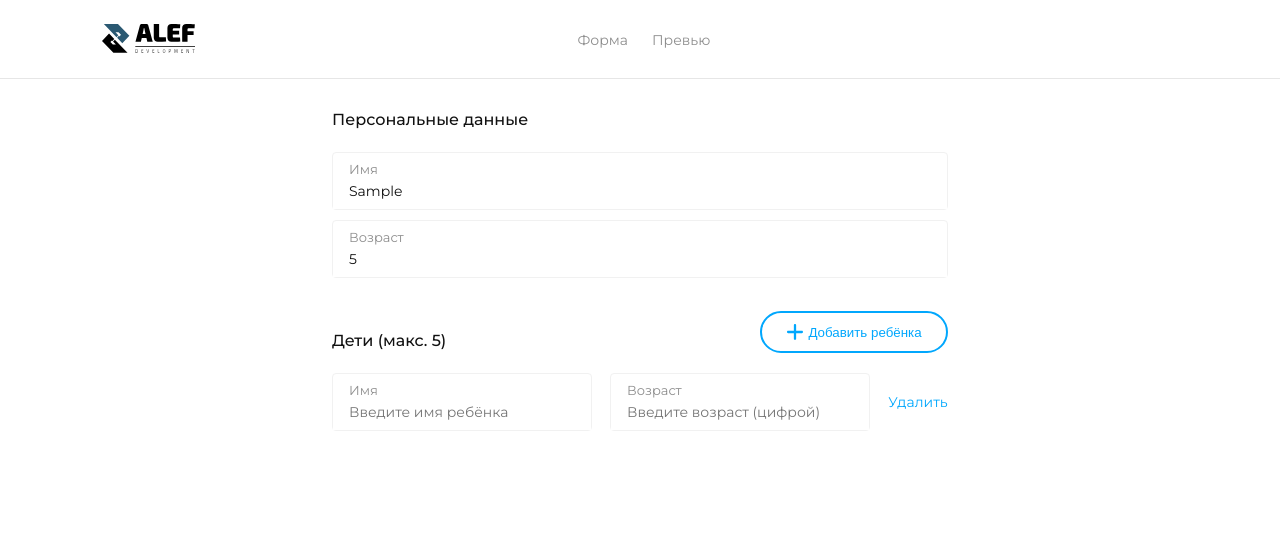
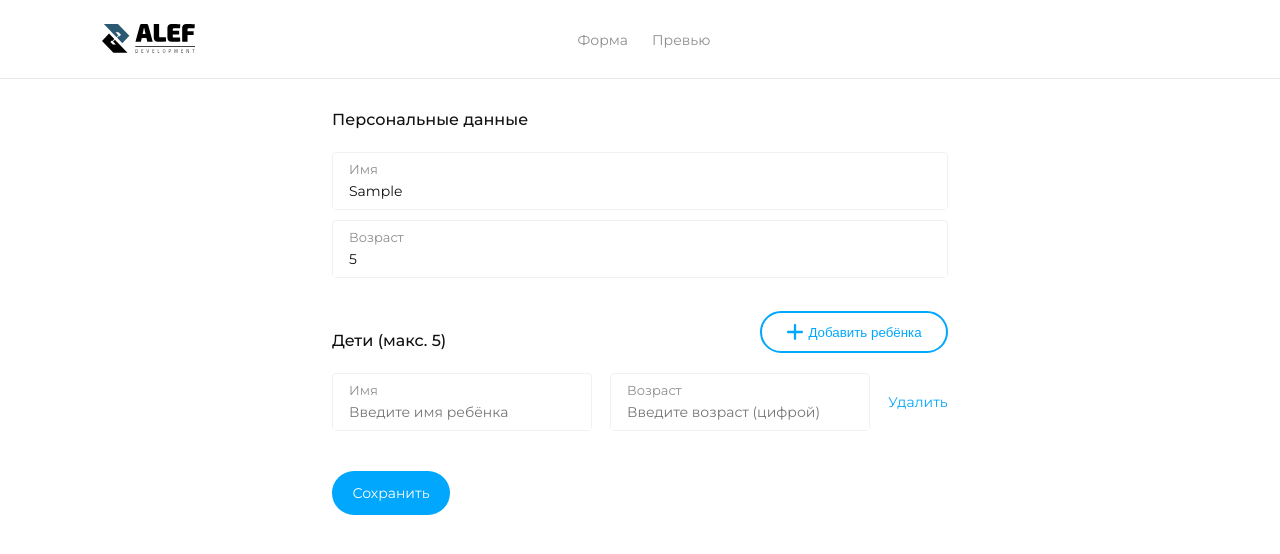
Before and after one commit to Yargo54/inform_about_me, a React (Create React App) app in the folder inform_about_me/: page /form in a window 1280 px wide. Both pictures are taken after typing "Sample", "5" into the empty fields and a click on the button "Добавить ребёнка". Shown: the top 554 px of the page. Built offline with nearby package versions, Linux system fonts and the light colour scheme.

Commit message:
decomposition and save button

```diff
--- /dev/null
+++ b/inform_about_me/src/components/AboutChild.jsx
@@ -0,0 +1,27 @@
+import React from "react";
+import style from "../styles/AboutChild.module.css"
+import Input from "../components/Input";
+import Button from "../components/Button";
+
+function AboutChild({ remove, childrenArray }) {
+    return(
+        <>
+            <div className={style.child__text}>Дети (макс. 5)</div>
+            <form className={style.formChildInform}>
+                {childrenArray.map(child =>
+                    <>
+                        <label className={style.labelChildInform}>
+                            <Input title="Имя" type="text" placeholder="Введите имя ребёнка"/>
+                        </label>
+                        <label className={style.labelChildInform}>
+                            <Input title="Возраст" type="number" placeholder="Введите возраст (цифрой)"/>
+                        </label>
+                        <Button text="Удалить" typeButton="Delete" remove={remove} child={child}/>
+                    </>
+                )}
+            </form>
+        </>
+    )
+}
+
+export default AboutChild;
--- /dev/null
+++ b/inform_about_me/src/components/AboutMe.jsx
@@ -0,0 +1,19 @@
+import React from "react";
+import style from "../styles/AboutMe.module.css"
+import Input from "../components/Input";
+
+function AboutMe() {
+    return(
+        <form className={style.formPersInform}>
+            <div className={style.spanPersInform}>Персональные данные</div>
+            <label className={style.labelPersInform}>
+                <Input title="Имя" type="text" placeholder="Введите здесь ваше имя"/>
+            </label>
+            <label className={style.labelPersInform}>
+                <Input title="Возраст" type="number" placeholder="Введите здесь ваш возраст (цифрой)"/>
+            </label>
+        </form>
+    )
+}
+
+export default AboutMe;
--- a/inform_about_me/src/components/Button.js
+++ b/inform_about_me/src/components/Button.js
@@ -23,7 +23,16 @@ function Button({ text, typeButton, add, remove, child }){
                     type="button"
                     onClick={() => remove(child)}
                 >
-                    Удалить
+                    {text}
+                </button>
+            )
+        case "Save":
+            return(
+                <button
+                    className={style.buttonSave}
+                    type="button"
+                >
+                    {text}
                 </button>
             )
     }
--- a/inform_about_me/src/pages/Form.js
+++ b/inform_about_me/src/pages/Form.js
@@ -2,6 +2,8 @@ import React, { useState } from "react";
 import style from "../styles/Form.module.css";
 import Input from "../components/Input";
 import Button from "../components/Button";
+import AboutMe from "../components/AboutMe";
+import AboutChild from "../components/AboutChild";
 
 function Form() {
 
@@ -23,59 +25,19 @@ function Form() {
     }
 
     return(
-        <div className={style.personalInform}>
-            <form className={style.formPersInform}>
-                <div className={style.spanPersInform}>Персональные данные</div>
-                <label className={style.labelPersInform}>
-                    <Input title="Имя" type="text" placeholder="Введите здесь ваше имя"/>
-                </label>
-                <label className={style.labelPersInform}>
-                    <Input title="Возраст" type="number" placeholder="Введите здесь ваш возраст (цифрой)"/>
-                </label>
-            </form>
+        <div className={style.mainForm}>
+            <AboutMe />
             <Button text="Добавить ребёнка" typeButton="Add" add={addChildren}/>
-            <div className={style.child__text}>Дети (макс. 5)</div>
-            <form className={style.formChildInform}>
-                {childrenArray.map(child =>
-                    <>
-                        <label className={style.labelChildInform}>
-                            <Input title="Имя" type="text" placeholder="Введите имя ребёнка"/>
-                        </label>
-                        <label className={style.labelChildInform}>
-                            <Input title="Возраст" type="number" placeholder="Введите возраст (цифрой)"/>
-                        </label>
-                        <Button text="Добавить ребёнка" typeButton="Delete" remove={delChildren} child={child}/>
-                    </>
-                )}
-
-            </form>
+            <AboutChild remove={delChildren} childrenArray={childrenArray}/>
+            {
+                childrenArray.length != 0
+                    ?
+                        <Button text="Сохранить" typeButton="Save"/>
+                    :
+                        ''
+            }
         </div>
     )
 }
 
 export default Form;
-
-
-
-
-
-
-
-
-
-
-
-
-
-
-
-
-
-
-{/* <button
-    className={style.button}
-    type="button"
->
-    <img src={plus} alt="plus" className={style.button__plus}/>
-    <span className={style.button__text}>Добавить ребёнка</span>
-</button> */}
--- /dev/null
+++ b/inform_about_me/src/styles/AboutChild.module.css
@@ -0,0 +1,33 @@
+@import url('https://fonts.googleapis.com/css2?family=Montserrat:wght@100;200;300;400;500;600;700;800;900&display=swap');
+
+.child__text{
+    grid-column-start: 2;
+    grid-row-start: 2;
+    font-family: 'Montserrat', sans-serif;
+    font-style: normal;
+    font-weight: 500;
+    font-size: 16px;
+    line-height: 24px;
+    color: #111111;
+    align-self: end;
+    width: 115px;
+}
+
+.formChildInform{
+    grid-column-start: 2;
+    width: 616px;
+    display: grid;
+    grid-template-columns: repeat(3, 1fr);
+    align-items: center;
+    grid-column-gap: 18px;
+    margin-top: 20px;
+    grid-row-gap: 10px;
+}
+
+.labelChildInform{
+    display: grid;
+    border: 1px solid #F1F1F1;
+    border-radius: 4px;
+    background: #FFFFFF;
+    width: 258px;
+}
--- /dev/null
+++ b/inform_about_me/src/styles/AboutMe.module.css
@@ -0,0 +1,26 @@
+@import url('https://fonts.googleapis.com/css2?family=Montserrat:wght@100;200;300;400;500;600;700;800;900&display=swap');
+
+.formPersInform{
+    grid-column-start: 2;
+    width: 616px;
+}
+
+.spanPersInform{
+    font-family: 'Montserrat', sans-serif;
+    font-style: normal;
+    font-weight: 500;
+    font-size: 16px;
+    line-height: 24px;
+    color: #111111;
+    padding-bottom: 10px;
+    padding-top: 30px;
+}
+
+.labelPersInform{
+    display: grid;
+    border: 1px solid #F1F1F1;
+    border-radius: 4px;
+    background: #FFFFFF;
+    grid-column-start: 2;
+    margin-top: 10px;
+}
--- a/inform_about_me/src/styles/Button.module.css
+++ b/inform_about_me/src/styles/Button.module.css
@@ -38,3 +38,20 @@
     outline: none;
     background: none;
 }
+
+.buttonSave{
+    padding: 10px 20px;
+    width: 118px;
+    background: #01A7FD;
+    border-radius: 100px;
+    color: #FFFFFF;
+    font-family: 'Montserrat', sans-serif;
+    font-style: normal;
+    font-weight: normal;
+    font-size: 14px;
+    line-height: 24px;
+    border: none;
+    outline: none;
+    grid-column-start: 2;
+    margin-top: 40px;
+}
--- a/inform_about_me/src/styles/Form.module.css
+++ b/inform_about_me/src/styles/Form.module.css
@@ -1,68 +1,6 @@
 @import url('https://fonts.googleapis.com/css2?family=Montserrat:wght@100;200;300;400;500;600;700;800;900&display=swap');
 
-.personalInform{
+.mainForm{
     display: grid;
     grid-template-columns: repeat(3, 1fr);
 }
-
-.formPersInform{
-    grid-column-start: 2;
-    width: 616px;
-}
-
-.spanPersInform{
-    font-family: 'Montserrat', sans-serif;
-    font-style: normal;
-    font-weight: 500;
-    font-size: 16px;
-    line-height: 24px;
-    color: #111111;
-    padding-bottom: 10px;
-    padding-top: 30px;
-}
-
-.labelPersInform{
-    display: grid;
-    border: 1px solid #F1F1F1;
-    border-radius: 4px;
-    background: #FFFFFF;
-    grid-column-start: 2;
-    margin-top: 10px;
-}
-
-.child{
-    grid-column-start: 2;
-    width: 616px;
-}
-
-.child__text{
-    grid-column-start: 2;
-    grid-row-start: 2;
-    font-family: 'Montserrat', sans-serif;
-    font-style: normal;
-    font-weight: 500;
-    font-size: 16px;
-    line-height: 24px;
-    color: #111111;
-    align-self: end;
-    width: 115px;
-}
-
-.formChildInform{
-    grid-column-start: 2;
-    width: 616px;
-    display: grid;
-    grid-template-columns: repeat(3, 1fr);
-    align-items: center;
-    grid-column-gap: 18px;
-    margin-top: 20px;
-    grid-row-gap: 10px;
-}
-
-.labelChildInform{
-    display: grid;
-    border: 1px solid #F1F1F1;
-    border-radius: 4px;
-    background: #FFFFFF;
-    width: 258px;
-}
```
